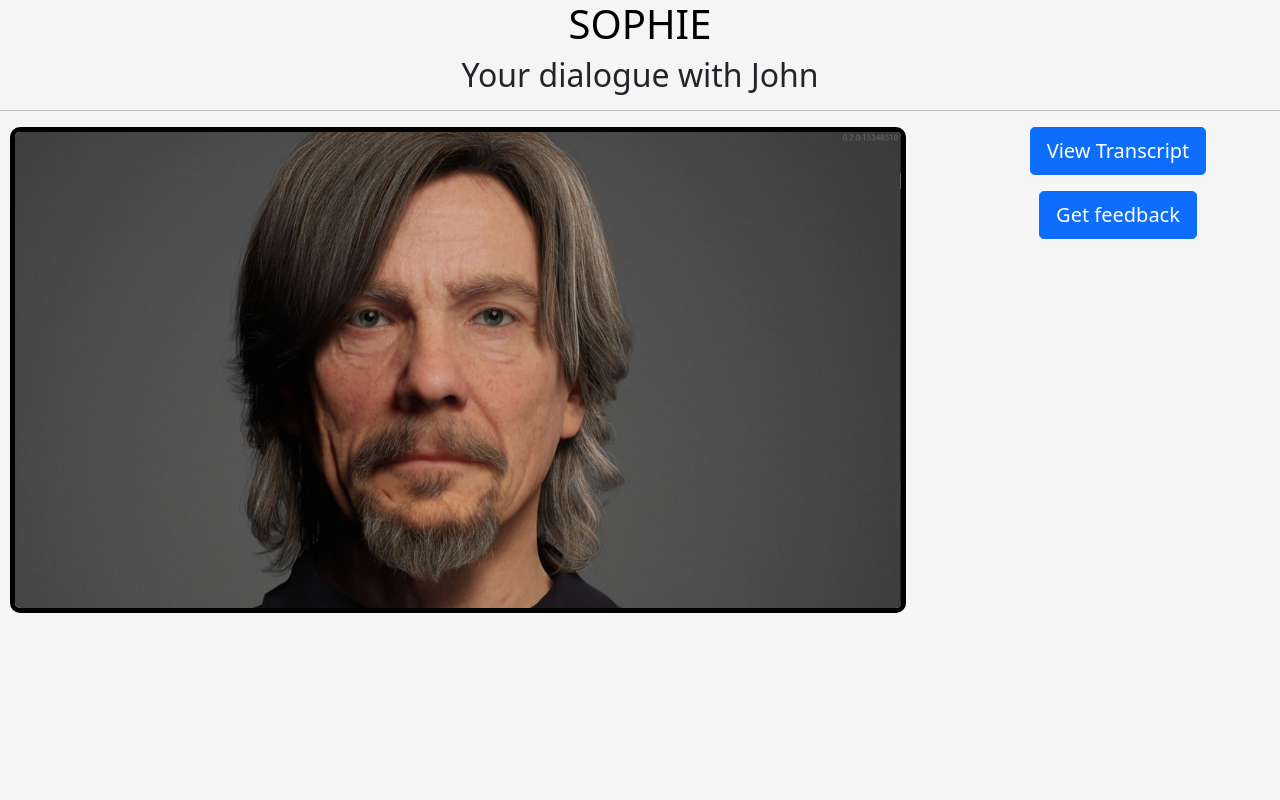
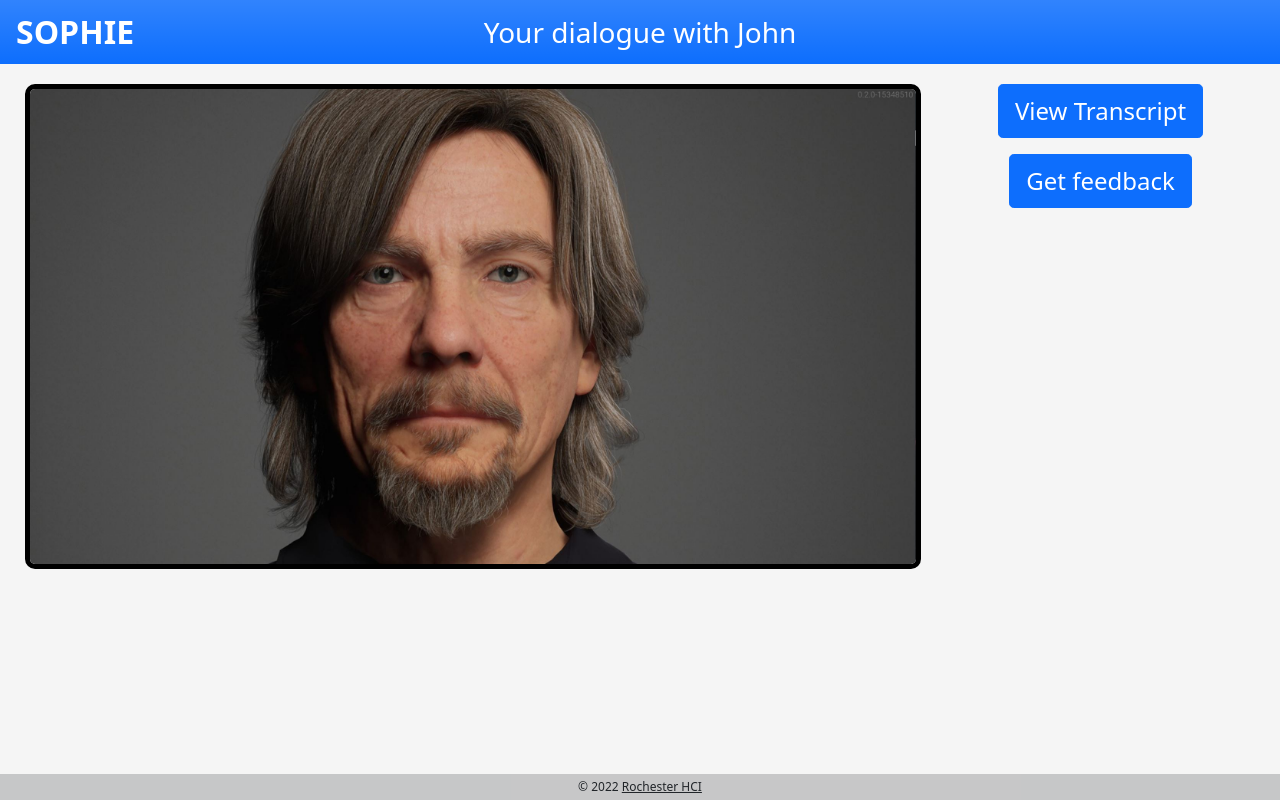
Before and after one commit to cengizozel/SOPHIE-Feedback, a Flask app: page /dialogue/john in a window 1280 px wide. Run offline with Flask 2, Linux system fonts and the light colour scheme.

Commit message:
navbar, footer, better resize

```diff
--- a/static/css/style.css
+++ b/static/css/style.css
@@ -1,57 +1,65 @@
-/* set background color */
+::selection {
+    background: darkgray;
+}
+
 body {
     background-color: #f5f5f5;
 }
+
+footer {
+    position: fixed;
+    left: 0;
+    bottom: 0;
+    width: 100%;
+    font-size: 12px;
+}
+
 ul {
     text-align: center;
     list-style-position: inside;
 }
 
-/* img should have borders */
 img {
     border: 5px solid #000;
     border-radius: 10px;
 }
 
-/* p {
-    text-align: left; */
-    /* padding: 50px; */
-/* } */
+.btn-xlg {
+    padding:.5rem 1rem;
+    font-size:1.5rem;
+    border-radius:.3rem
+}
 
-/* width="560" height="315"  */
 .video_win {
-    /* width: calc(1.5*560px);
-    height: calc(1.5*315px); */
-    margin: 0 50 50 10px;
+    margin: 0 0 50 25px;
     width: 70%;
     float: left;
 }
 
 .module_win {
-    width: calc(1*560px);
-    height: calc(1*315px);
+    aspect-ratio: 560/315;
+    width: 95%;
     border-radius: 10px;
 }
 
 .dialogue {
     background-color: lightgrey;
-    /* width: calc(1.5*560px); */
-    width: 95%;
-    height: calc(1.5*315px);
+    aspect-ratio: 20/25;
+    width: 85%;
     border: 5px solid rgb(0, 0, 0);
-    padding: 50px;
+    padding: 25 15px;
     overflow: auto;
-    /* margin: 0 50 50 50px; */
     margin: auto;
+    margin-bottom: 15px;
+    font-size: 14px;
 }
 
-/* put it in a box that surrounds only the content */
 .module_description {
     background-color: lightgrey;
-    width: calc(1*560px);
-    height: calc(1*315px);
+    aspect-ratio: 560/315;
+    width: 95%;
     border: 5px solid rgb(0, 0, 0);
-    padding: 30px;
+    padding: 25px;
     overflow: auto;
     border-radius: 10px;
 }
--- a/templates/dialogue.html
+++ b/templates/dialogue.html
@@ -13,14 +13,16 @@
 </head>
 
 <body>
-
-    <center>
-        <a href="{{url_for('home')}}" style="text-decoration: none; color: black;">
-            <h1>SOPHIE</h1>
-        </a>
-        <h2>Your dialogue with {{name.title()}}</h2>
-        <hr>
-    </center>
+    <div class="container-fullwidth">
+        <nav class="navbar navbar-expand-lg navbar-light bg-primary bg-gradient" style="margin-bottom: 1.5%;">
+            <a href="{{url_for('home')}}" class="navbar-brand mb-0 h1"
+                style="font-size: 2rem; font-weight: 700; margin-left: 1rem; color: #fff;">SOPHIE</a>
+            <div class="navbar-nav mx-auto"
+                style="text-align: center; position: absolute; left: 50%; transform: translateX(-50%); font-size: 1.75rem; font-weight: 500;">
+                <span class="nav-item nav-link active" style="color: #fff;">Your dialogue with {{name.title()}}</span>
+            </div>
+        </nav>
+    </div>
 
     <!-- <div class="flex"> -->
     <div class="dialogue_flex">
@@ -32,8 +34,9 @@
 
         <div>
             <p>
-                <button class="btn btn-primary btn-lg" type="button" data-bs-toggle="collapse"
-                    data-bs-target="#collapseExample" aria-expanded="false" aria-controls="collapseExample" style="margin:auto; display:block;">
+                <button class="btn btn-primary btn-xlg" type="button" data-bs-toggle="collapse"
+                    data-bs-target="#collapseExample" aria-expanded="false" aria-controls="collapseExample"
+                    style="margin:auto; display:block;">
                     View Transcript
                 </button>
             </p>
@@ -51,7 +54,7 @@
                 </div>
             </div>
             <!-- Button trigger modal, center it -->
-            <button type="button" class="btn btn-primary btn-lg" data-bs-toggle="modal" data-bs-target="#myModal" style="margin:auto; display:block;">
+            <button type="button" class="btn btn-primary btn-xlg" data-bs-toggle="modal" data-bs-target="#myModal" style="margin:auto; display:block; ">
                 Get feedback
             </button>
         </div>
@@ -74,9 +77,15 @@
                     <br>
                     <center>
                         <h5>Here are some resources</h5>
-                        <iframe width="392" height="220" src="https://www.youtube.com/embed/mq_uG9TUD4M" title="YouTube video player" frameborder="0" allow="accelerometer; autoplay; clipboard-write; encrypted-media; gyroscope; picture-in-picture" allowfullscreen></iframe>
+                        <iframe width="392" height="220" src="https://www.youtube.com/embed/mq_uG9TUD4M"
+                            title="YouTube video player" frameborder="0"
+                            allow="accelerometer; autoplay; clipboard-write; encrypted-media; gyroscope; picture-in-picture"
+                            allowfullscreen></iframe>
                         <br><br>
-                        <iframe width="392" height="220" src="https://www.youtube.com/embed/NTs1OtOTmP4" title="YouTube video player" frameborder="0" allow="accelerometer; autoplay; clipboard-write; encrypted-media; gyroscope; picture-in-picture" allowfullscreen></iframe>
+                        <iframe width="392" height="220" src="https://www.youtube.com/embed/NTs1OtOTmP4"
+                            title="YouTube video player" frameborder="0"
+                            allow="accelerometer; autoplay; clipboard-write; encrypted-media; gyroscope; picture-in-picture"
+                            allowfullscreen></iframe>
                     </center>
                 </div>
                 <div class="modal-footer mx-auto">
@@ -94,4 +103,15 @@
         crossorigin="anonymous"></script>
 </body>
 
+<footer class="bg-light text-center ">
+    <div class="text-center p-1" style="background-color: rgba(0, 0, 0, 0.2)">
+        &copy;
+        <!-- programtically get current year -->
+        <script>
+            document.write(new Date().getFullYear())
+        </script>
+        <a class="text-dark" href="https://roc-hci.com">Rochester HCI</a>
+    </div>
+</footer>
+
 </html>
```
Also changed, not shown: templates/modules.html (+39 -10 lines).
